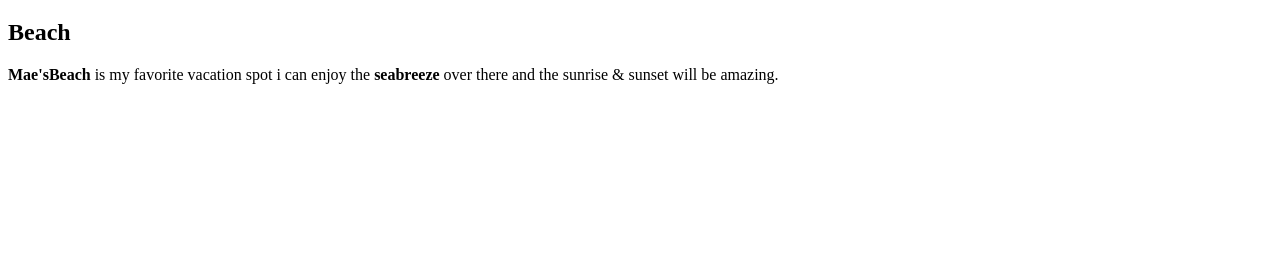
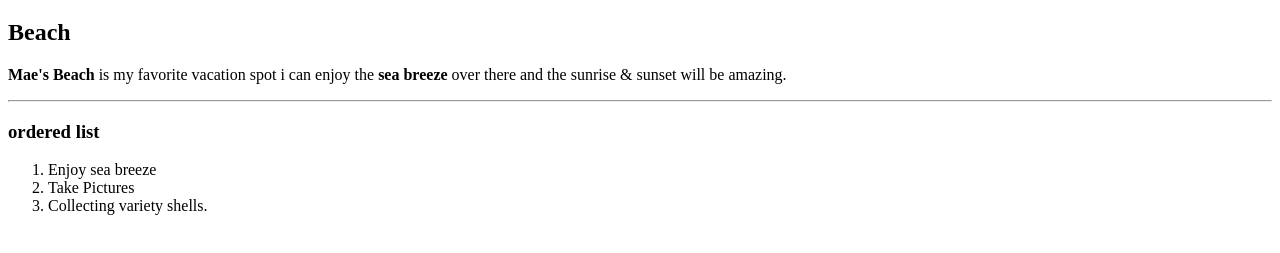
Before and after one commit to 44-563-WebApps-F23/44563-webapps-f23-assignment3-SupriyaBikki, a plain HTML site: page index.html in a window 1280 px wide. Shown: the part 61-314 px from the top of the page. Drawn offline with Linux system fonts and the light colour scheme.

Commit message:
Ordered list

```diff
--- a/index.html
+++ b/index.html
@@ -8,8 +8,14 @@
     <body>
         <h1>Supriya Bikki</h1>
         <h2>Beach</h2>
-        <p>
-            <b>Mae'sBeach</b> is my favorite vacation spot i can enjoy the <b>seabreeze</b> over there and the sunrise & sunset will be amazing.
-        </p>
+        <p><b>Mae's Beach</b> is my favorite vacation spot i can enjoy the
+            <b>sea breeze</b> over there and the sunrise & sunset will be amazing.</p>
+        <hr></hr>
+        <h3>ordered list</h3>
+        <ol>
+            <li>Enjoy sea breeze</li>
+            <li>Take Pictures</li>
+            <li>Collecting variety shells.</li>
+        </ol>
     </body>
 </html>
```
